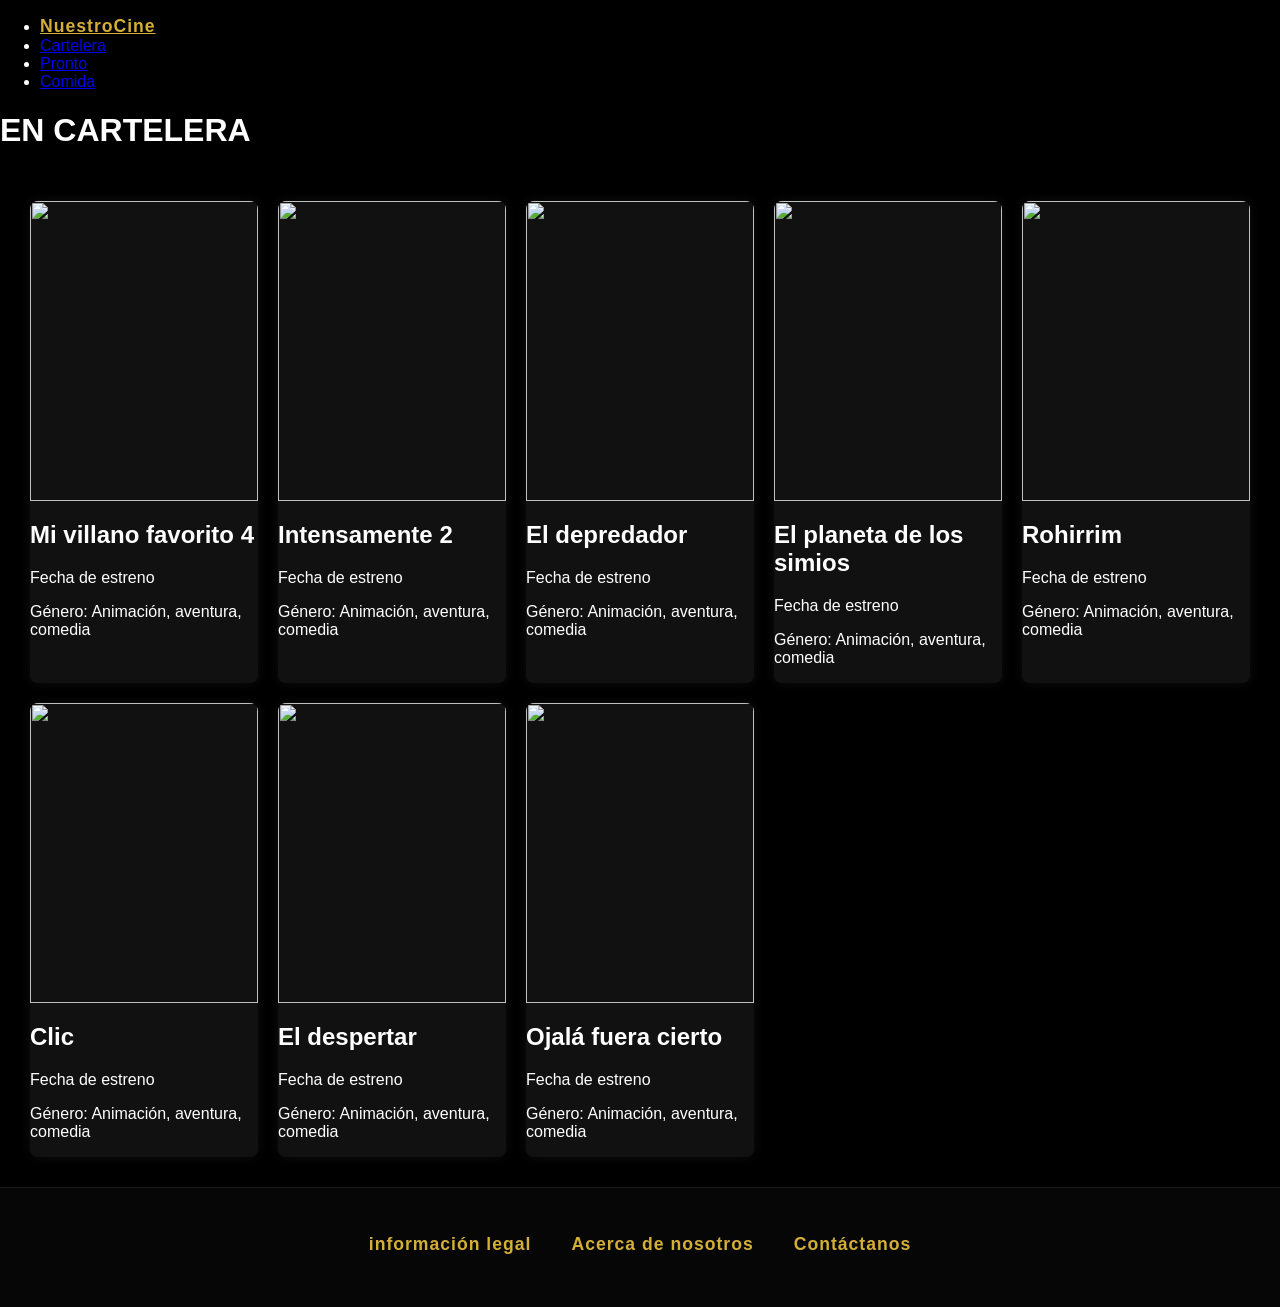
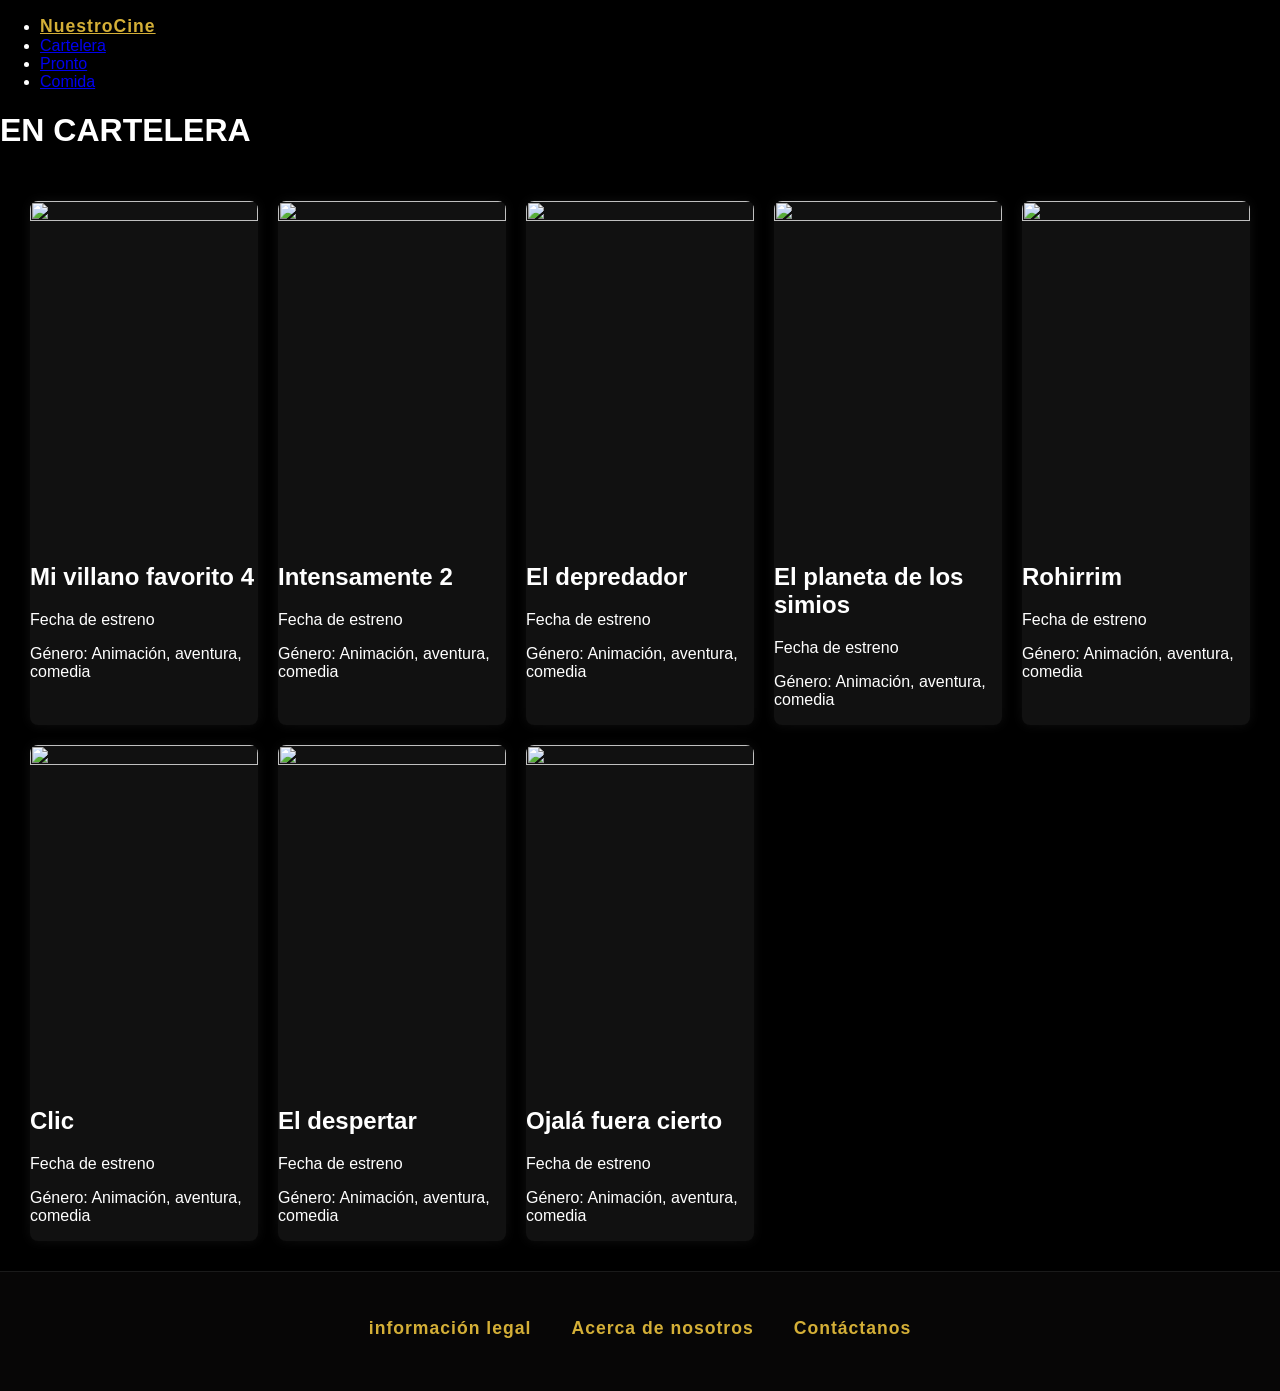

fix: aspect-ratio 2/3 en cards para que sean siempre verticales

--- a/style.css
+++ b/style.css
@@ -124,7 +124,7 @@ section h1 {
 
 .carta img {
     width: 100%;
-    height: 300px;
+    aspect-ratio: 2 / 3;
     object-fit: cover;
     display: block;
     transition: transform 0.3s;
@@ -342,7 +342,7 @@ section h1 {
 
 .modal-img {
     width: 250px;
-    height: 375px;
+    aspect-ratio: 2 / 3;
     object-fit: cover;
     border-radius: 12px 0 0 12px;
     display: block;
@@ -811,7 +811,7 @@ section h1 {
 
     .modal-img {
         width: 100%;
-        height: 300px;
+        aspect-ratio: 3 / 2;
         border-radius: 12px 12px 0 0;
     }
 
